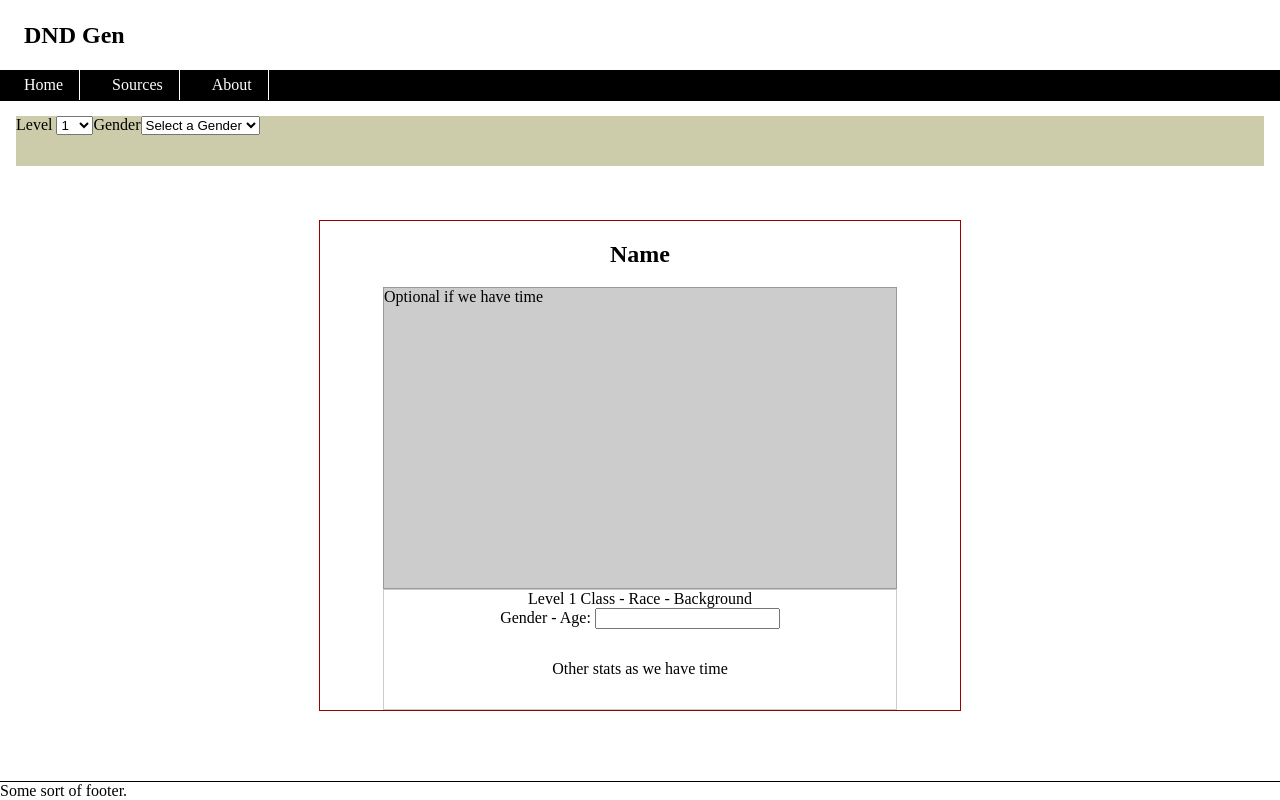
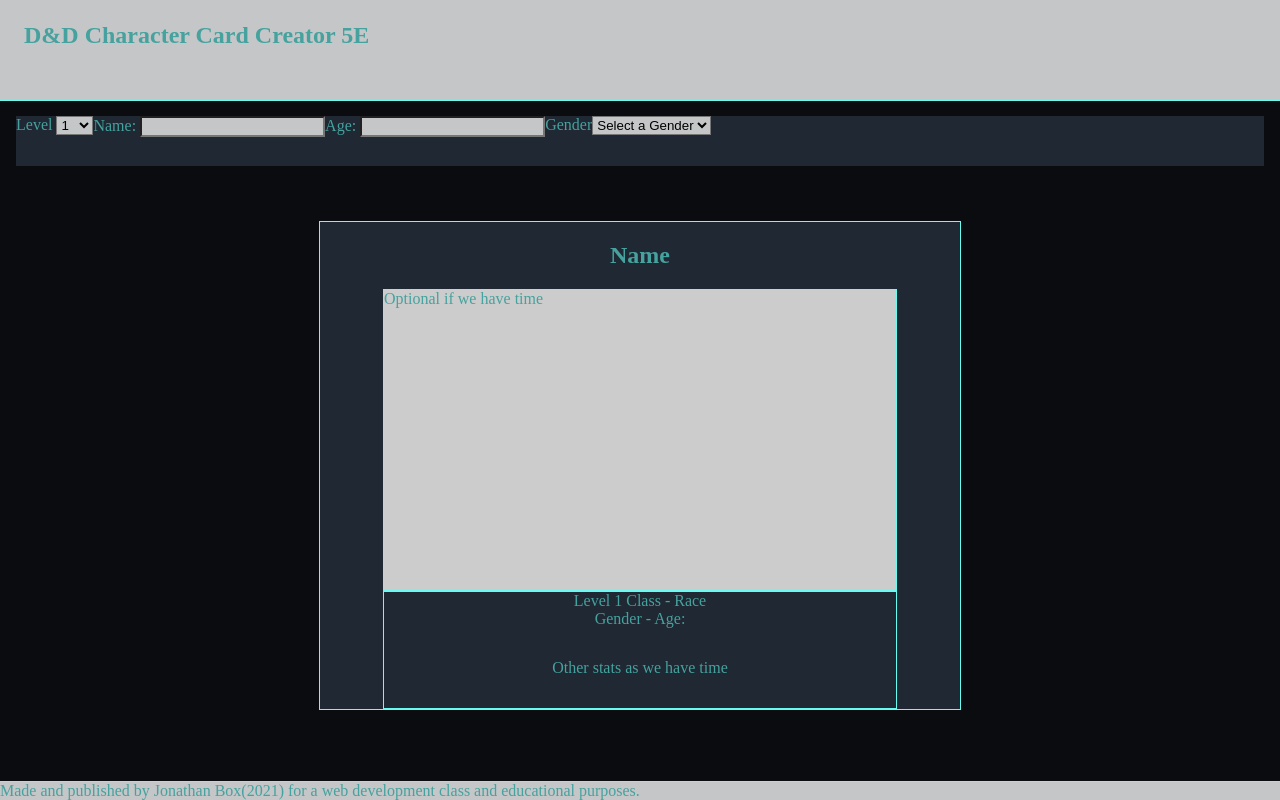
Before and after one commit to Boxogyn/WebFinal, a website: page Public/Index.html in a window 1280 px wide. Drawn offline with Linux system fonts and the light colour scheme; no server answers.

Commit message:
final update

```diff
--- a/Public/Final.css
+++ b/Public/Final.css
@@ -4,6 +4,14 @@
     display: flex;
     min-height: 100vh;
     flex-direction: column;
+    color:  #45a29e;
+    background-color: #0b0c10;
+}
+select{
+    background-color: #c5c6c7;
+}
+input{
+    background-color: #c5c6c7;
 }
 header {
     height: 100px;
@@ -12,8 +20,8 @@
     top: 0;
     left: 0;
     right: 0;
-    border-bottom: 1px solid #000;
-    background: #fff;
+    border-bottom: 1px solid #66fcf1;
+    background: #c5c6c7;
 
 }
 .logo {
@@ -23,28 +31,12 @@
     margin-left: 1em;
 }
 
-header > nav {
-    background: #000;
-    color: #fff;
-    display: flex;
-    height: 30px;
-    position: absolute;
-    bottom: 0;
-    width: 100vw;
-
-}
-header > nav > .item {
-    margin: 0 .5em;
-    border-right: 1px solid #fff;
-    text-align: center;
-    line-height: 30px;
-    padding: 0 1em;
-}
 .controls {
-    background: #cca;
+    background: #1f2833;
     display: flex;
     width: 100%;
     min-height: 50px;
+
 }
 .main {
     display: flex;
@@ -56,8 +48,9 @@
 .card {
     width: 50vw;
     min-height: 200px;
-    border: 1px #900 solid;
+    border: 1px #66fcf1 solid;
     margin: auto;
+    background-color: #1f2833;
 }
 .card > h2 {
     text-align: center;
@@ -65,14 +58,14 @@
 .stats {
     width: 80%;
     margin: auto;
-    border: 1px solid #ccc;
+    border: 1px solid #66fcf1;
     text-align: center;
 }
 .img {
     width: 80%;
     min-height: 300px;
     background: #ccc;
-    border: 1px solid #999;
+    border: 1px solid #66fcf1;
     margin: auto;
 }
 .other {
@@ -81,5 +74,6 @@
 }
 footer {
     display: flex;
-    border-top: 1px solid #000;
+    border-top: 1px solid #66fcf1;
+background-color: #c5c6c7;
 }
--- a/Public/Final.js
+++ b/Public/Final.js
@@ -1,4 +1,5 @@
 // this is all week 4 stuff
+
 
 const classSelector = document.getElementById('classes');
 let storedClasses = {};
@@ -239,3 +240,14 @@
     })
     controls.appendChild(controlMaker('select', {label: 'Race', options: data, event: raceSelect, random: true}));
 })
+
+const nameInput = document.getElementById("name")
+const cardName = document.getElementById("cardName")
+nameInput.addEventListener('change',function(e){
+    cardName.textContent = nameInput.value
+})
+const ageInput = document.getElementById("age")
+const cardAge = document.getElementById("cardAge")
+ageInput.addEventListener('change',function(e){
+    cardAge.textContent = ageInput.value
+})
--- a/Public/Index.html
+++ b/Public/Index.html
@@ -1,25 +1,15 @@
 <!DOCTYPE html>
 <html>
     <head>
-        <title>My Page</title>
+        <title>D&D Character Card Creator 5E</title>
         <link rel='stylesheet' href='./Final.css' />
     </head>
     <body>
         <header>
             <div class="logo">
-                DND Gen
+                D&D Character Card Creator 5E
             </div>
-            <nav>
-                <div class="item">
-                    Home
-                </div>
-                <div class="item">
-                    Sources
-                </div>
-                <div class="item">
-                    About
-                </div>
-            </nav>
+
         </header>
         <section class="main">
             <section id="controls" class="controls">
@@ -27,9 +17,15 @@
                     <label>Level</label>
 
                 </div>
+                <div>
+                    Name: <input type="text" name="" id="name">
+                </div>
+                <div>
+                    Age: <input type="text" name="" id="age">
+                </div>
             </section>
             <div class="card">
-                <h2>
+                <h2 id="cardName">
                     Name
                 </h2>
                 <div class="img">
@@ -37,10 +33,10 @@
                 </div>
                 <div class="stats">
                     <div>
-                        <span>Level <span id="cardLevel">1</span> </span><span id="cardClass">Class</span> - <span id="cardRace">Race</span> - <span id="cardBackground">Background</span>
+                        <span>Level <span id="cardLevel">1</span> </span><span id="cardClass">Class</span> - <span id="cardRace">Race</span>
                     </div>
                     <div>
-                        <span id="cardGender">Gender</span> - <span>Age: <input id="cardAge" /></span>
+                        <span id="cardGender">Gender</span> - <span>Age: <span id= 'cardAge'></span> </span>
                     </div>
                     <div class="other">
                         Other stats as we have time
@@ -49,7 +45,7 @@
             </div>
         </section>
         <footer>
-            Some sort of footer.
+            Made and published by Jonathan Box(2021) for a web development class and educational purposes.
         </footer>
 
 
```
